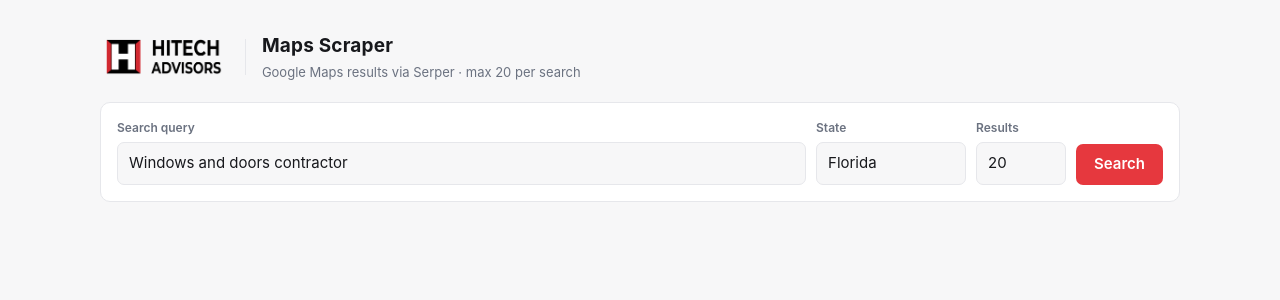
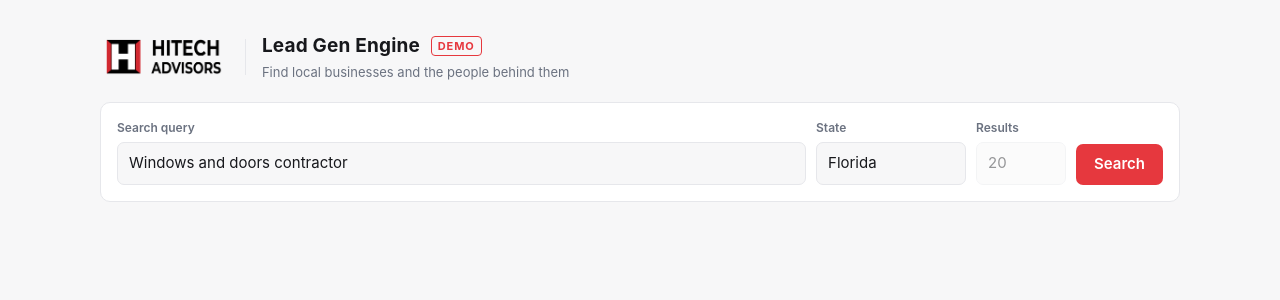
Before and after one commit to Aizad-eng/companies-demo, a Flask app: page / in a window 1280 px wide. Shown: the top 300 px of the page. Run offline with Flask 3, Linux system fonts and the light colour scheme.

Commit message:
Client-facing copy (Lead Gen Engine Demo), dim Results input, always reload templates
Co-Authored-By: Claude Opus 5 <noreply@anthropic.com>

```diff
--- a/app.py
+++ b/app.py
@@ -50,6 +50,9 @@ HARDCODED_BLOCKLIST = frozenset({
 })
 
 app = Flask(__name__)
+# Templates change rarely in prod and constantly in dev; always re-check mtime
+# so edits show up without a server restart regardless of how we were launched.
+app.config["TEMPLATES_AUTO_RELOAD"] = True
 
 
 # Keychain service name -> env var used on hosted deploys (Render etc.)
--- a/templates/index.html
+++ b/templates/index.html
@@ -3,7 +3,7 @@
 <head>
 <meta charset="utf-8">
 <meta name="viewport" content="width=device-width, initial-scale=1">
-<title>Hitech Advisors · Maps Scraper</title>
+<title>Hitech Advisors · Lead Gen Engine</title>
 <style>
   :root {
     --bg: #f7f7f8; --card: #fff; --ink: #17181c; --muted: #6b7280;
@@ -31,6 +31,11 @@
   }
   .brand .divider { width: 1px; height: 36px; background: var(--line); }
   h1 { font-size: 19px; margin: 0; letter-spacing: .01em; }
+  h1 .demo {
+    font-size: 11px; font-weight: 700; text-transform: uppercase;
+    letter-spacing: .08em; color: var(--accent); border: 1px solid var(--accent);
+    border-radius: 4px; padding: 2px 6px; vertical-align: 2px; margin-left: 6px;
+  }
   .sub { color: var(--muted); font-size: 13px; margin: 2px 0 0; }
   form {
     display: flex; gap: 10px; flex-wrap: wrap; align-items: flex-end;
@@ -45,6 +50,7 @@
     border: 1px solid var(--line); background: var(--bg); color: var(--ink);
   }
   input:focus { outline: 2px solid var(--accent); outline-offset: -1px; }
+  input:disabled { opacity: .45; cursor: not-allowed; }
   button {
     font: inherit; font-weight: 600; padding: 9px 18px; border: 0;
     border-radius: 7px; background: var(--accent); color: var(--accent-ink);
@@ -90,8 +96,8 @@
     <img src="{{ url_for('static', filename='hitech-logo.png') }}" alt="Hitech Advisors">
     <div class="divider"></div>
     <div>
-      <h1>Maps Scraper</h1>
-      <p class="sub">Google Maps results via Serper &middot; max {{ page_size }} per search</p>
+      <h1>Lead Gen Engine <span class="demo">Demo</span></h1>
+      <p class="sub">Find local businesses and the people behind them</p>
     </div>
   </header>
 
@@ -106,7 +112,7 @@
     </div>
     <div class="field">
       <label for="n">Results</label>
-      <input id="n" type="number" min="1" max="{{ page_size }}" value="{{ page_size }}" style="width:90px">
+      <input id="n" type="number" value="{{ page_size }}" style="width:90px" disabled title="Fixed at {{ page_size }} for now">
     </div>
     <button id="go" type="submit">Search</button>
   </form>
@@ -174,10 +180,10 @@ $('f').addEventListener('submit', async e => {
       ? ` · ${data.filtered} filtered out`
       : '';
     $('status').textContent = current.length
-      ? `${current.length} result${current.length === 1 ? '' : 's'} for “${data.query}”${note} · ${data.credits} credits used`
+      ? `${current.length} result${current.length === 1 ? '' : 's'} for “${data.query}”${note}`
       : `No results for “${data.query}”${note}.`;
     $('status').title = data.filtered
-      ? 'Blocked by blocklist.txt:\n' + data.filteredDomains.join('\n')
+      ? 'Excluded (directories & manufacturers):\n' + data.filteredDomains.join('\n')
       : '';
   } catch (err) {
     $('status').className = 'status err';
```
